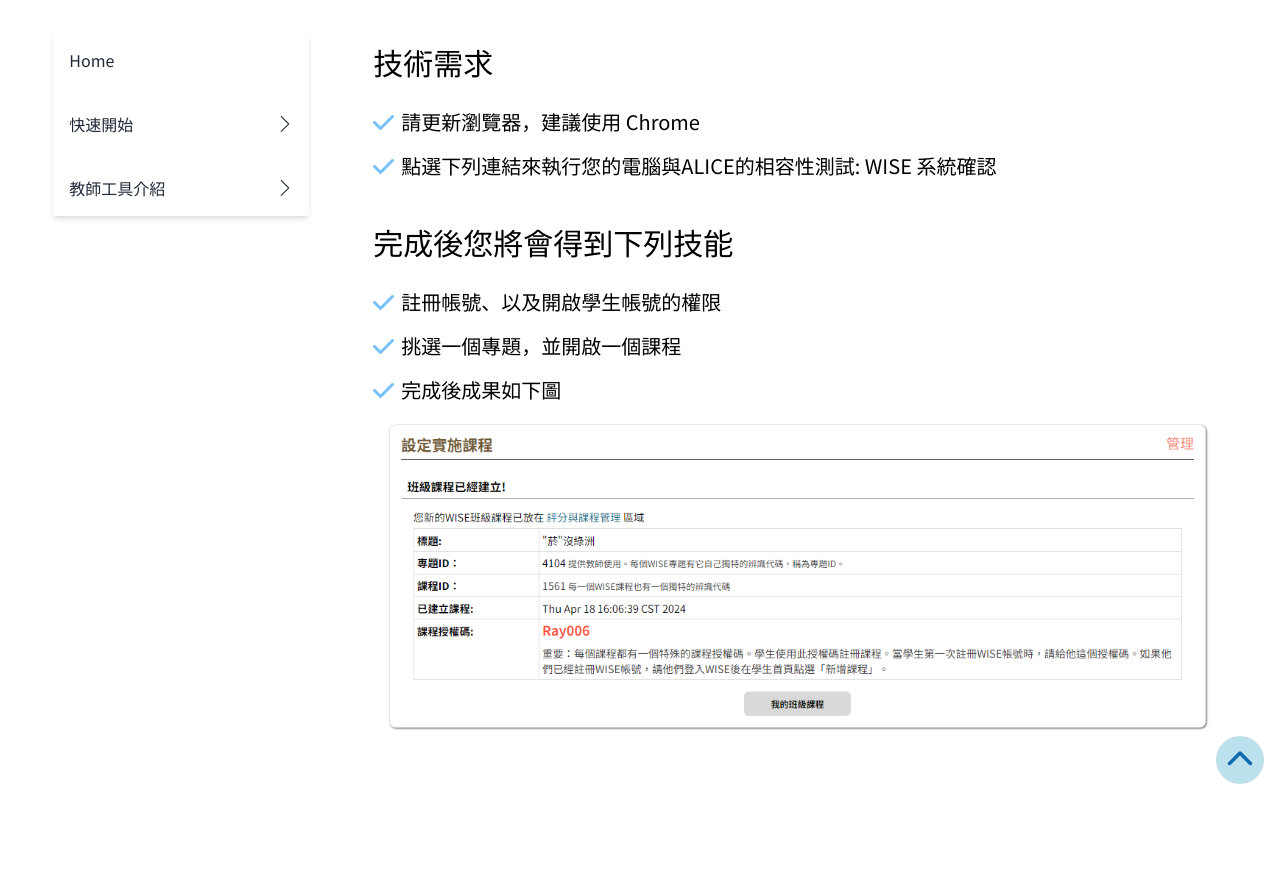
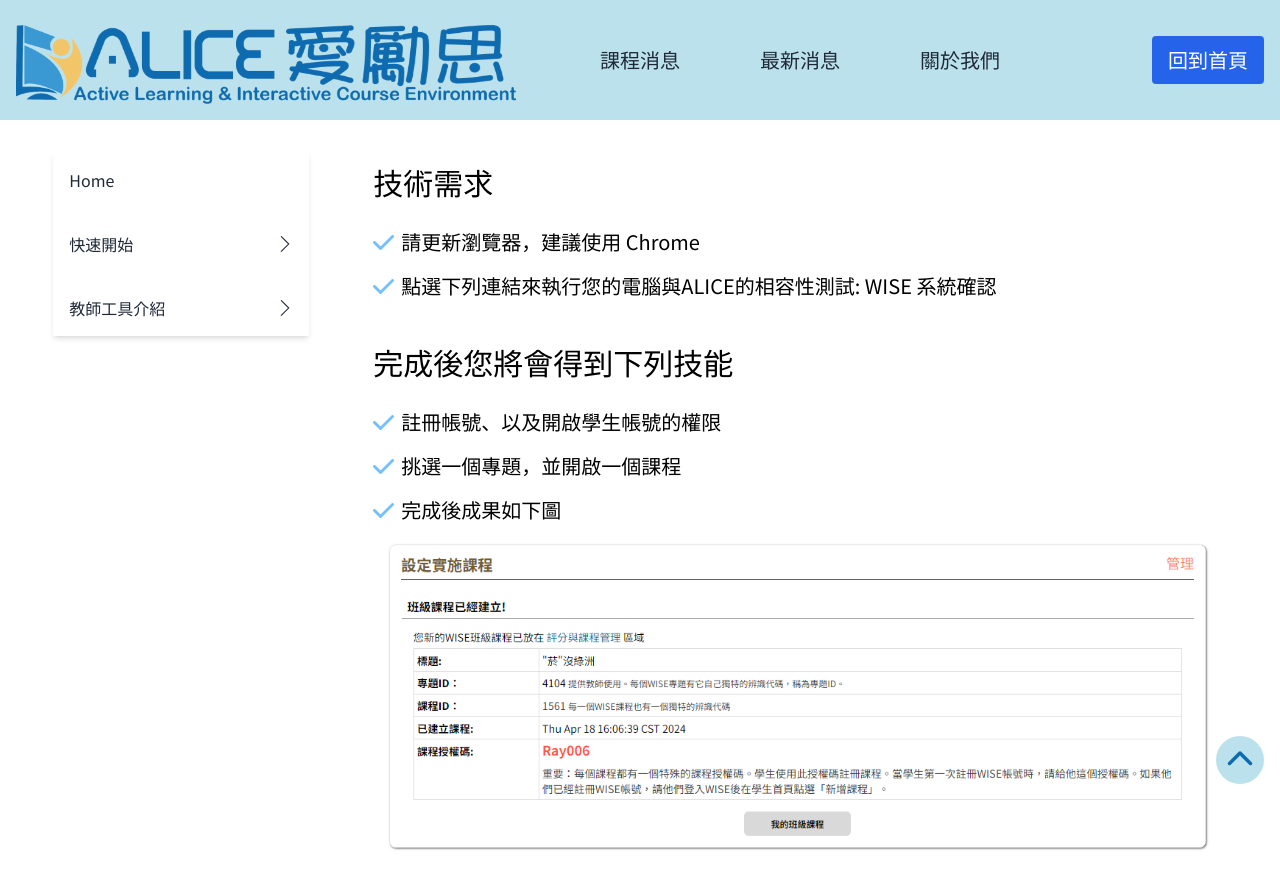
Before and after one commit to HsienLu/AliceGettingStarted, a React (Vite) app: page / in a window 1280 px wide. Before the commit the page ends 800 px from the top, so only its background shows below. Built offline with nearby package versions, Linux system fonts and the light colour scheme.

Commit message:
修改header 路徑錯誤

```diff
--- a/src/App.jsx
+++ b/src/App.jsx
@@ -8,9 +8,11 @@ import TeacherToolsClassShow from './component/TeacherToolsClassShow'
 import TeacherToolsAssessment from './component/TeacherToolsAssessment'
 import ToTheTop from './component/ToTheTop'
 import { Routes,Route } from 'react-router-dom'
+import Header from './component/Header'
 function App() {
   return (
     <>
+      <Header></Header>
       <div className="container mx-auto flex justify-center mt-8">
         <DropDownManual className='mr-16'></DropDownManual>
         <Routes>
```
Also changed, not shown: 1 other file (tests, documents, lock files or other folders).
